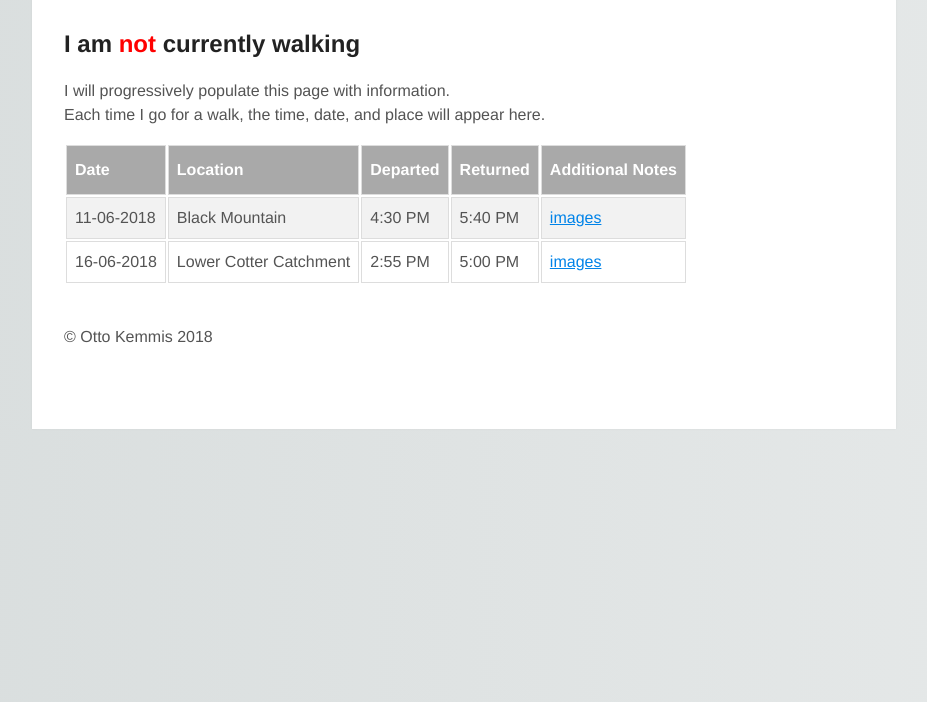
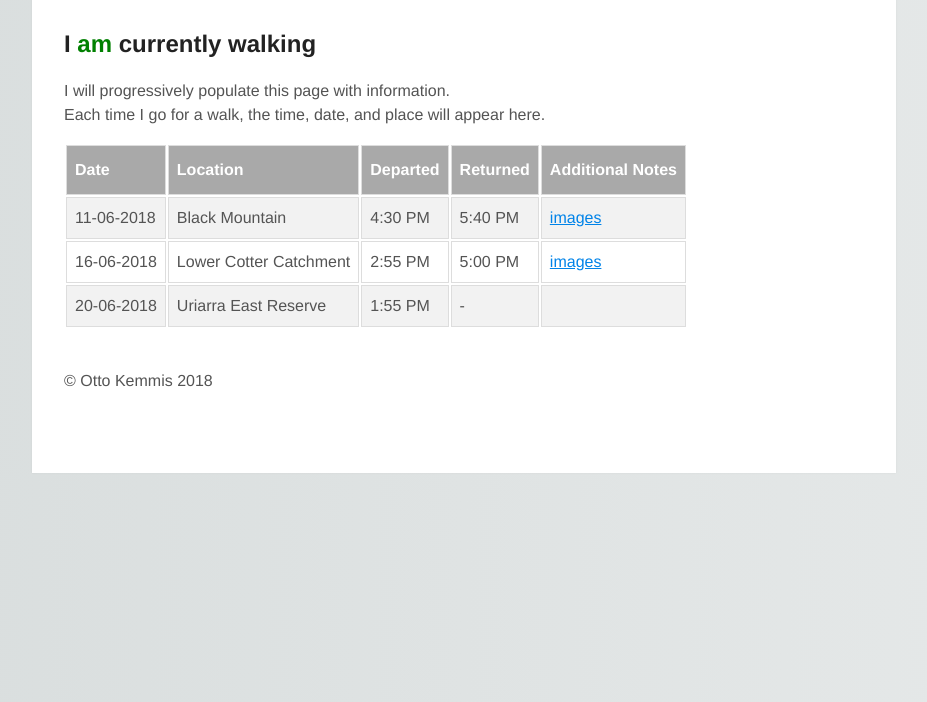
Before and after one commit to OKemmis/ottowalklog.github.io, a plain HTML site: page index.html in a window 1280 px wide. Shown: the part 98-800 px from the top of the page, without its empty margins (176-1103 px from the left). Drawn offline with Linux system fonts and the light colour scheme.

Commit message:
Going for a walk

```diff
--- a/index.html
+++ b/index.html
@@ -11,7 +11,7 @@
     <body>
 
         <h1>Otto's Walking Log</h1>
-        <h2>I am <h2r>not</h2r> currently walking</h2>
+        <h2>I <h2r>am</h2r> currently walking</h2>
         <p> I will progressively populate this page with information. <br> Each time I go for a walk, the time, date, and place will appear here.</p>
 
         <!-- Table for walk logging -->
@@ -42,6 +42,14 @@
                 <td><a href="Pictures_16-06-2018.html">images</a></td>
             </tr>
 
+            <tr>
+                <td>20-06-2018</td>
+                <td>Uriarra East Reserve</td>
+                <td>1:55 PM</td>
+                <td>-</td>
+                <td></td>
+            </tr>
+
         </table>
 
         <br>
--- a/main.css
+++ b/main.css
@@ -27,7 +27,7 @@ h2 {
 }
 
 h2r {
-    color: red;
+    color: green;
 }
 
 a {
```
